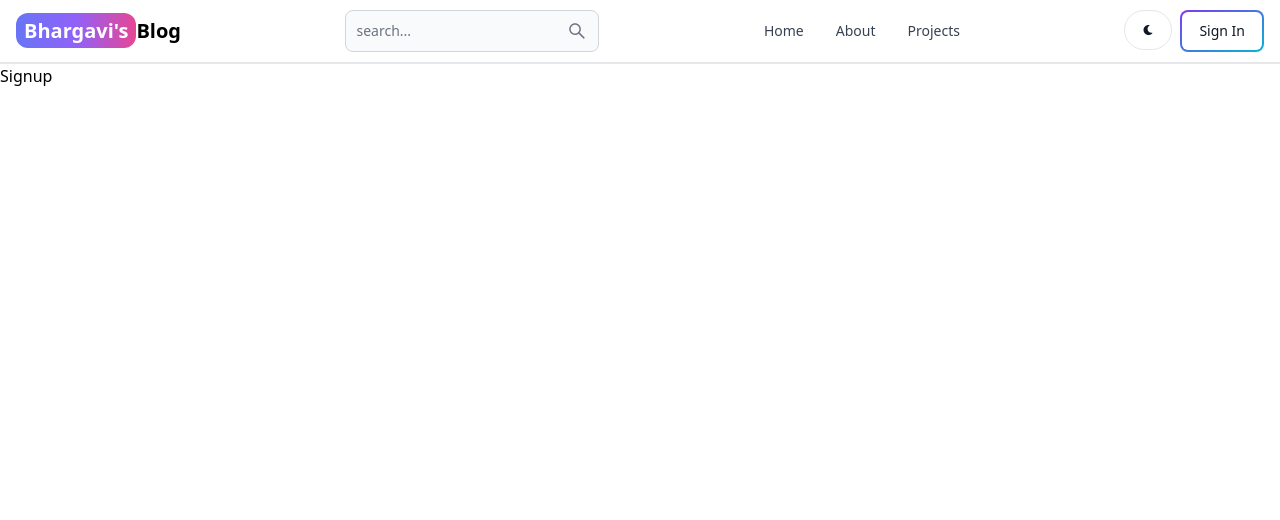
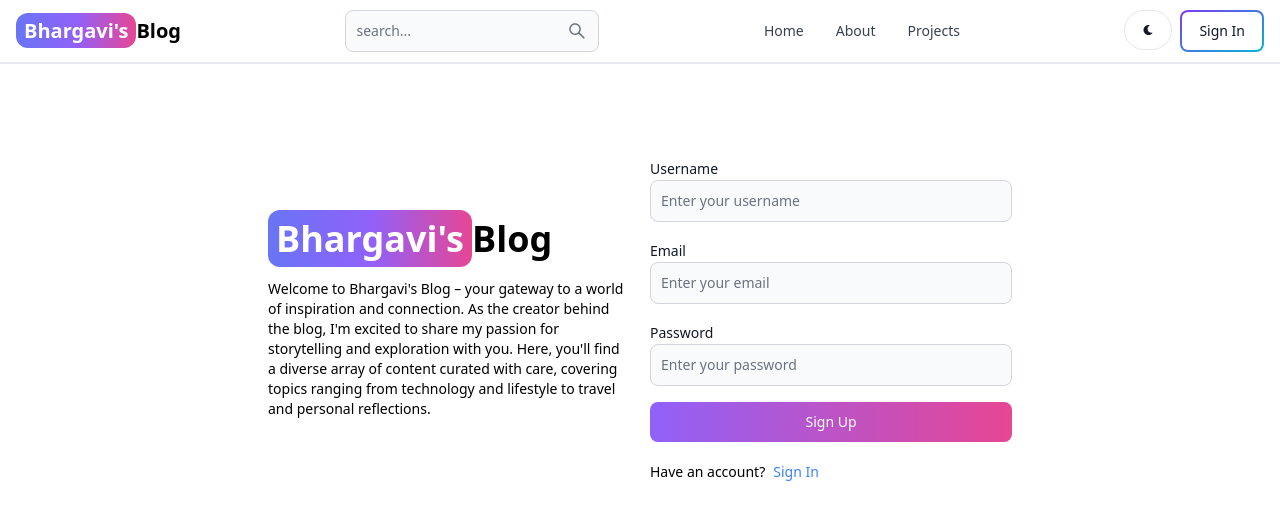
Before and after one commit to BhargaviJanjirala/mern-blog, a React (Vite) app in the folder client/: page /sign-up in a window 1280 px wide. Shown: the top 520 px of the page. Built offline with nearby package versions, Linux system fonts and the light colour scheme.

Commit message:
created signup page ui

```diff
--- a/client/src/pages/Signup.jsx
+++ b/client/src/pages/Signup.jsx
@@ -1,5 +1,66 @@
+import { Button, Label, TextInput } from "flowbite-react";
 import React from "react";
-
+import { Link } from "react-router-dom";
 export default function Signup() {
-  return <div>Signup</div>;
+  return (
+    <div className="min-h-screen mt-20">
+      <div className="flex p-3 max-w-3xl mx-auto flex-col md:flex-row md:items-center gap-5">
+        {/* left */}
+        <div className="flex-1">
+          <Link to="/" className="font-bold dark:text-white text-4xl">
+            <span className="px-2 py-1 bg-gradient-to-r from-indigo-500 via-purple-500 to-pink-500 rounded-xl text-white">
+              Bhargavi's
+            </span>
+            Blog
+          </Link>
+          <p className="text-sm mt-5">
+            Welcome to Bhargavi's Blog – your gateway to a world of inspiration
+            and connection. As the creator behind the blog, I'm excited to share
+            my passion for storytelling and exploration with you. Here, you'll
+            find a diverse array of content curated with care, covering topics
+            ranging from technology and lifestyle to travel and personal
+            reflections.
+          </p>
+        </div>
+        {/*right*/}
+        <div className="flex-1">
+          <form className="flex flex-col gap-4">
+            <div>
+              <Label value="Username" />
+              <TextInput
+                type="text"
+                placeholder="Enter your username"
+                id="username"
+              />
+            </div>
+            <div>
+              <Label value="Email" />
+              <TextInput
+                type="email"
+                placeholder="Enter your email"
+                id="email"
+              />
+            </div>
+            <div>
+              <Label value="Password" />
+              <TextInput
+                type="password"
+                placeholder="Enter your password"
+                id="password"
+              />
+            </div>
+            <Button gradientDuoTone="purpleToPink" type="submit">
+              Sign Up
+            </Button>
+          </form>
+          <div className="flex gap-2 text-sm mt-5">
+            <span>Have an account?</span>
+            <Link to="/sign-in" className="text-blue-500">
+              Sign In
+            </Link>
+          </div>
+        </div>
+      </div>
+    </div>
+  );
 }
```
